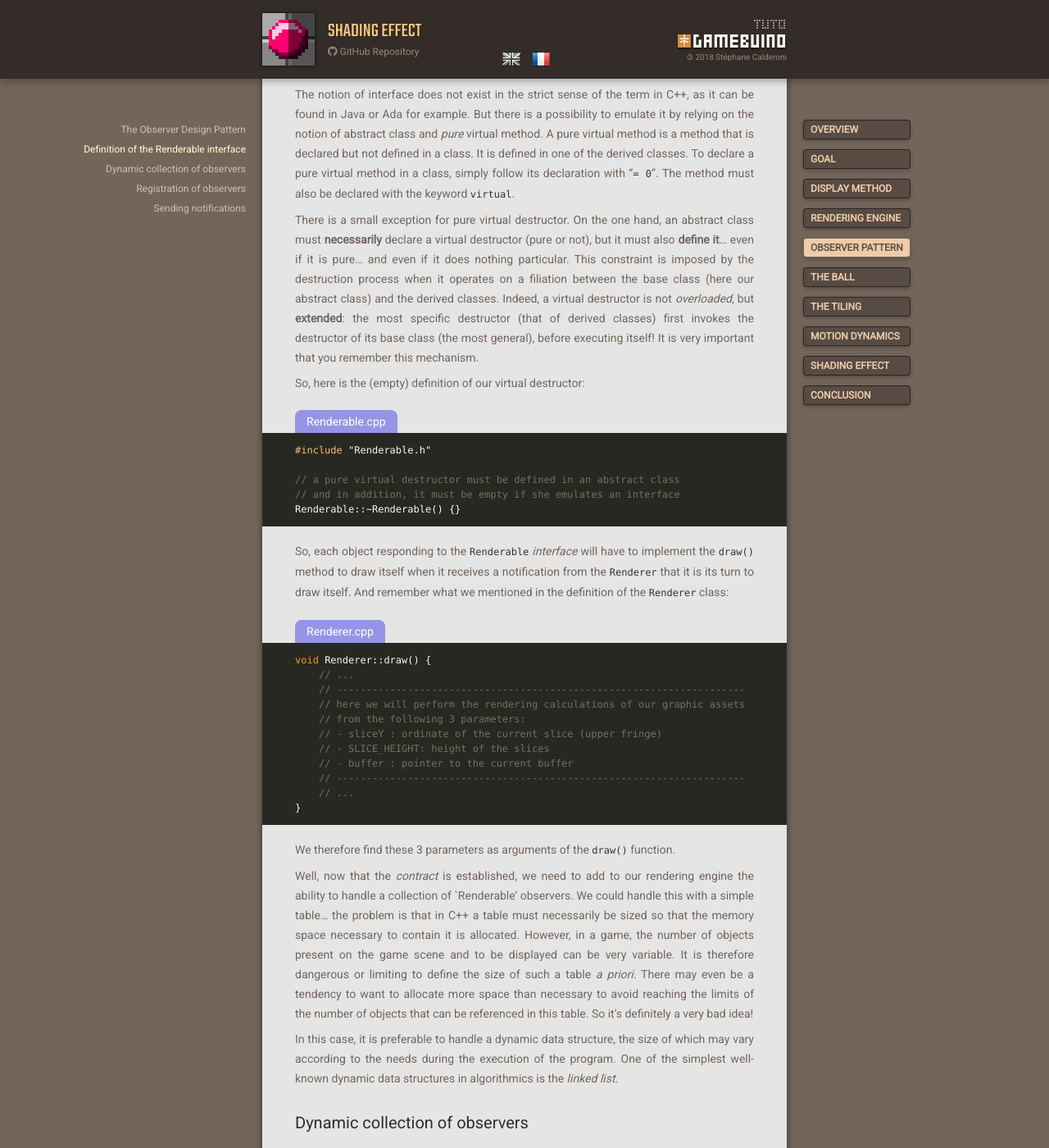
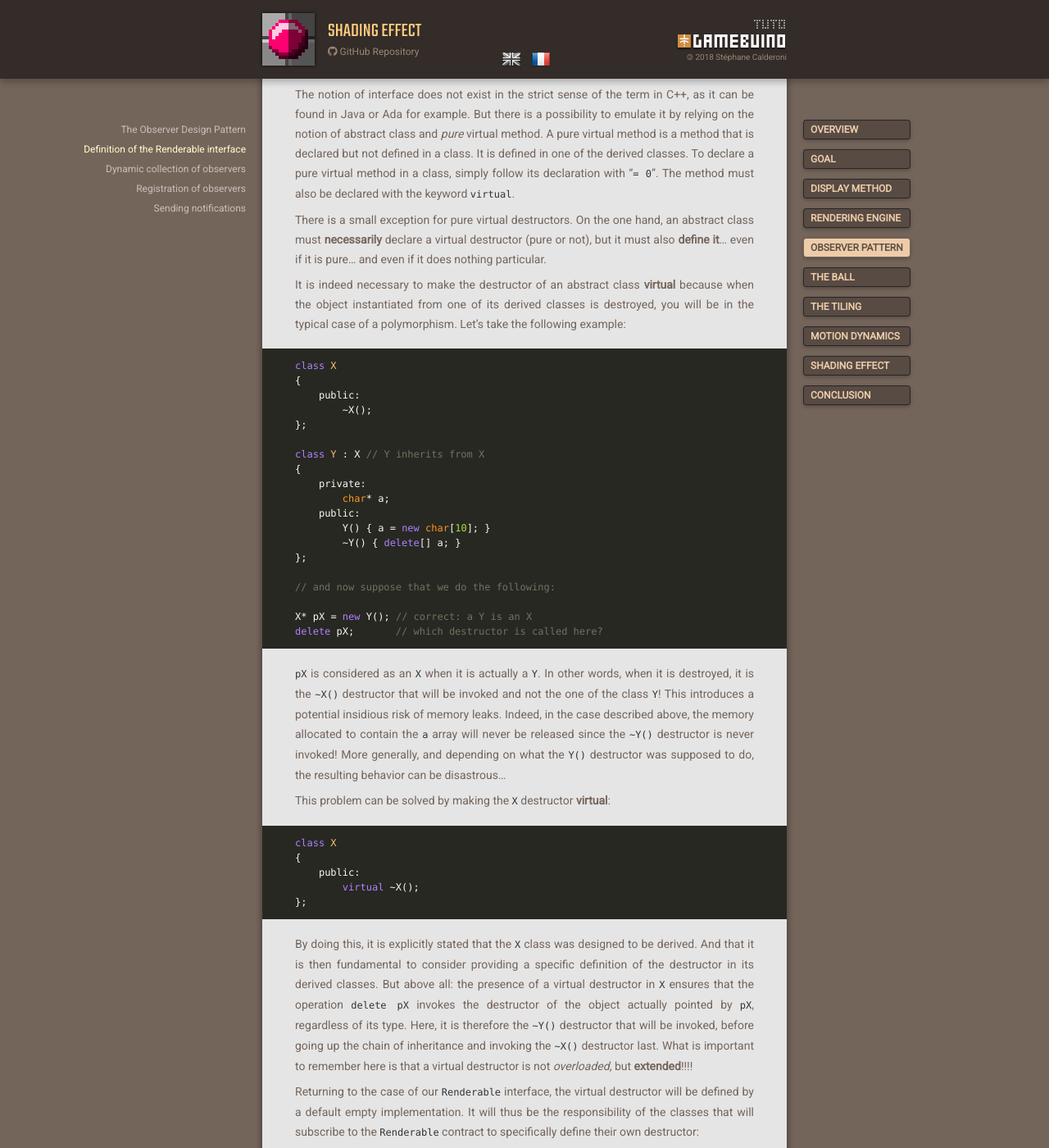
Before and after one commit to iw4rr10r/gb-shading-effect, a Jekyll site: the page built from docs/en/observer-pattern.md, in a window 1280 px wide and 1400 px high, scrolled down 1361 px. Shown: the whole window at 82% size. Built offline with Jekyll 4.4.1, drawn with Linux system fonts in a browser that asks for light colours; nearby versions of some CDN libraries; some of the changed text lies outside the part shown.

Commit message:
reformulation of the virtual destructor concept in the chapter on the Observer design pattern

````diff
--- a/docs/en/observer-pattern.md
+++ b/docs/en/observer-pattern.md
@@ -48,9 +48,47 @@ class Renderable
 
 The notion of interface does not exist in the strict sense of the term in C++, as it can be found in Java or Ada for example. But there is a possibility to emulate it by relying on the notion of abstract class and *pure* virtual method. A pure virtual method is a method that is declared but not defined in a class. It is defined in one of the derived classes. To declare a pure virtual method in a class, simply follow its declaration with "`= 0`". The method must also be declared with the keyword `virtual`.
 
-There is a small exception for pure virtual destructor. On the one hand, an abstract class must **necessarily** declare a virtual destructor (pure or not), but it must also **define it**... even if it is pure... and even if it does nothing particular. This constraint is imposed by the destruction process when it operates on a filiation between the base class (here our abstract class) and the derived classes. Indeed, a virtual destructor is not *overloaded*, but **extended**: the most specific destructor (that of derived classes) first invokes the destructor of its base class (the most general), before executing itself! It is very important that you remember this mechanism.
+There is a small exception for pure virtual destructors. On the one hand, an abstract class must **necessarily** declare a virtual destructor (pure or not), but it must also **define it**... even if it is pure... and even if it does nothing particular.
 
-So, here is the (empty) definition of our virtual destructor:
+It is indeed necessary to make the destructor of an abstract class **virtual** because when the object instantiated from one of its derived classes is destroyed, you will be in the typical case of a polymorphism. Let's take the following example:
+
+```c++
+class X
+{
+    public:
+        ~X();
+};
+
+class Y : X // Y inherits from X
+{
+    private:
+        char* a;
+    public:
+        Y() { a = new char[10]; }
+        ~Y() { delete[] a; }
+};
+
+// and now suppose that we do the following:
+
+X* pX = new Y(); // correct: a Y is an X
+delete pX;       // which destructor is called here?
+```
+
+`pX` is considered as an `X` when it is actually a `Y`. In other words, when it is destroyed, it is the `~X()` destructor that will be invoked and not the one of the class `Y`! This introduces a potential insidious risk of memory leaks. Indeed, in the case described above, the memory allocated to contain the `a` array will never be released since the `~Y()` destructor is never invoked! More generally, and depending on what the `Y()` destructor was supposed to do, the resulting behavior can be disastrous...
+
+This problem can be solved by making the `X` destructor **virtual**:
+
+```c++
+class X
+{
+    public:
+        virtual ~X();
+};
+```
+
+By doing this, it is explicitly stated that the `X` class was designed to be derived. And that it is then fundamental to consider providing a specific definition of the destructor in its derived classes. But above all: the presence of a virtual destructor in `X` ensures that the operation `delete pX` invokes the destructor of the object actually pointed by `pX`, regardless of its type. Here, it is therefore the `~Y()` destructor that will be invoked, before going up the chain of inheritance and invoking the `~X()` destructor last. What is important to remember here is that a virtual destructor is not *overloaded*, but **extended**!!!!
+
+Returning to the case of our `Renderable` interface, the virtual destructor will be defined by a default empty implementation. It will thus be the responsibility of the classes that will subscribe to the `Renderable` contract to specifically define their own destructor:
 
 <div class="filename">Renderable.cpp</div>
 ```c++
@@ -58,10 +96,10 @@ So, here is the (empty) definition of our virtual destructor:
 
 // a pure virtual destructor must be defined in an abstract class
 // and in addition, it must be empty if she emulates an interface
-Renderable::~Renderable() {}
+Renderable::~Renderable() = default;
 ```
 
-So, each object responding to the `Renderable` *interface* will have to implement the `draw()` method to draw itself when it receives a notification from the `Renderer` that it is its turn to draw itself. And remember what we mentioned in the definition of the `Renderer` class:
+So, each object responding to the `Renderable` *interface* will have to implement not only its own destructor, but also the `draw()` method to draw itself when it receives a notification from the `Renderer` that it is its turn to draw itself. And remember what we mentioned in the definition of the `Renderer` class:
 
 <div class="filename">Renderer.cpp</div>
 ```c++
````
Also changed, not shown: docs/fr/patron-observateur.md (+42 -4 lines), 1 other file.
